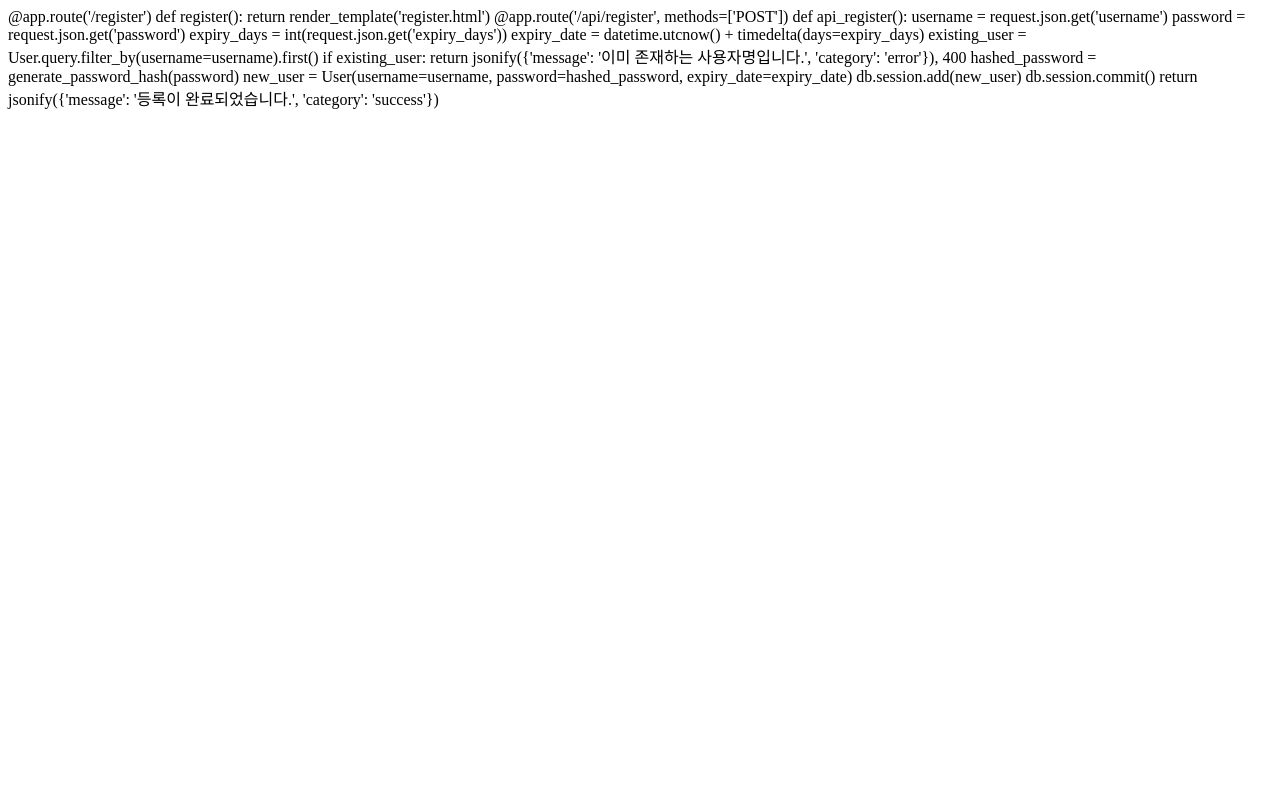
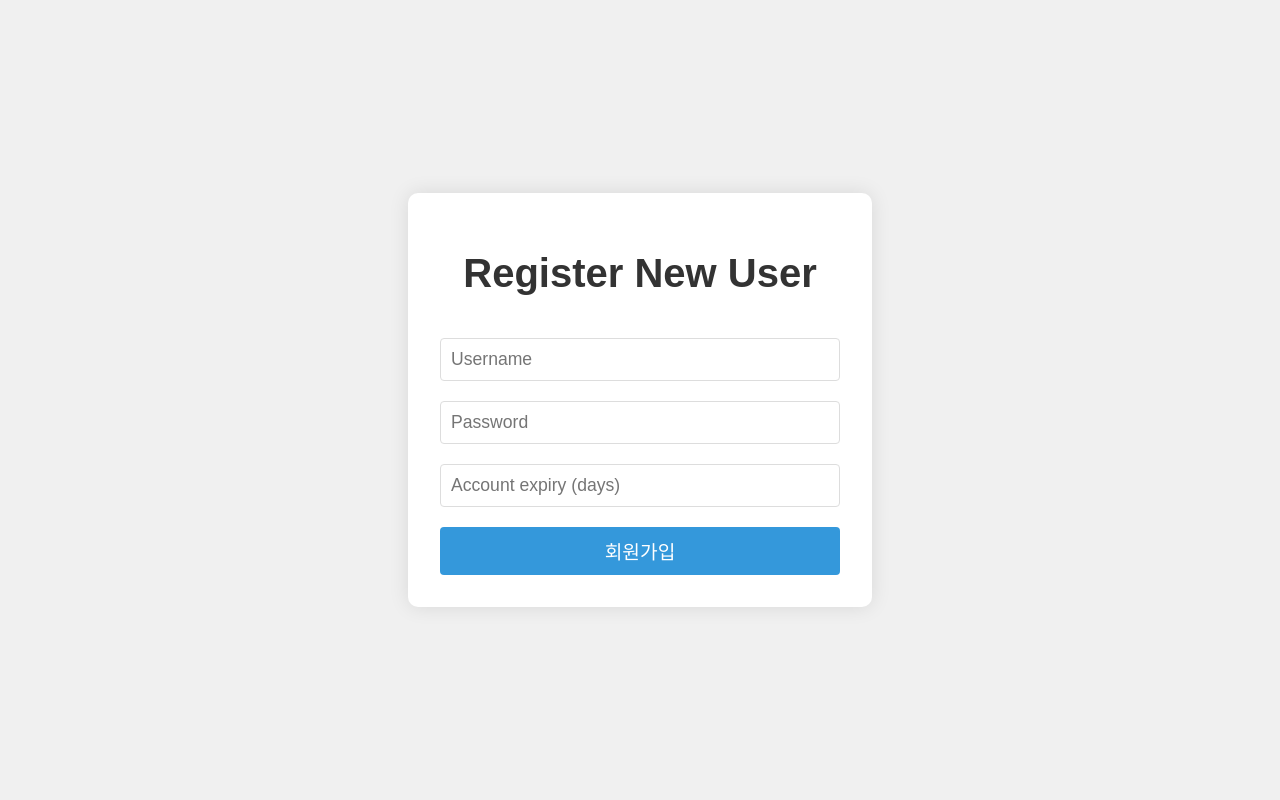
Before and after one commit to soomincd/flask, a Flask app: page /register in a window 1280 px wide. Run offline with Flask 2, Linux system fonts and the light colour scheme.

Commit message:
Update register.html

```diff
--- a/templates/register.html
+++ b/templates/register.html
@@ -1,20 +1,123 @@
-@app.route('/register')
-def register():
-    return render_template('register.html')
+<!DOCTYPE html>
+<html lang="ko">
+<head>
+    <meta charset="UTF-8">
+    <meta name="viewport" content="width=device-width, initial-scale=1.0">
+    <title>Edmakers - Register New User</title>
+    <link rel="stylesheet" href="{{ url_for('static', filename='styles.css') }}">
+    <link rel="icon" type="image/png" href="{{ url_for('static', filename='favicon.png') }}">
+    <style>
+        body {
+            font-family: Arial, sans-serif;
+            background-color: #f0f0f0;
+            display: flex;
+            justify-content: center;
+            align-items: center;
+            min-height: 100vh;
+            margin: 0;
+        }
+        .container {
+            background-color: white;
+            padding: 2rem;
+            border-radius: 10px;
+            box-shadow: 0 0 20px rgba(0,0,0,0.1);
+            width: 90%;
+            max-width: 400px;
+        }
+        h1 {
+            text-align: center;
+            color: #333;
+        }
+        form {
+            display: flex;
+            flex-direction: column;
+        }
+        input {
+            margin: 10px 0;
+            padding: 10px;
+            border: 1px solid #ddd;
+            border-radius: 4px;
+        }
+        button {
+            background-color: #3498db;
+            color: white;
+            border: none;
+            padding: 10px;
+            border-radius: 4px;
+            cursor: pointer;
+            margin-top: 10px;
+        }
+        button:hover {
+            background-color: #2980b9;
+        }
+        #flash-messages {
+            margin-top: 1rem;
+        }
+        .flash-message {
+            padding: 10px;
+            border-radius: 4px;
+            margin-bottom: 10px;
+        }
+        .flash-message.success {
+            background-color: #d4edda;
+            color: #155724;
+        }
+        .flash-message.error {
+            background-color: #f8d7da;
+            color: #721c24;
+        }
+    </style>
+</head>
+<body>
+    <div class="container">
+        <h1>Register New User</h1>
+        <div id="flash-messages"></div>
+        <form id="register-form">
+            <input type="text" name="username" placeholder="Username" required>
+            <input type="password" name="password" placeholder="Password" required>
+            <input type="number" name="expiry_days" placeholder="Account expiry (days)" required>
+            <button type="submit">회원가입</button>
+        </form>
+    </div>
 
-@app.route('/api/register', methods=['POST'])
-def api_register():
-    username = request.json.get('username')
-    password = request.json.get('password')
-    expiry_days = int(request.json.get('expiry_days'))
-    expiry_date = datetime.utcnow() + timedelta(days=expiry_days)
+    <script>
+        document.getElementById('register-form').addEventListener('submit', function(e) {
+            e.preventDefault();
 
-    existing_user = User.query.filter_by(username=username).first()
-    if existing_user:
-        return jsonify({'message': '이미 존재하는 사용자명입니다.', 'category': 'error'}), 400
+            const formData = new FormData(this);
+            const registerData = {
+                username: formData.get('username'),
+                password: formData.get('password'),
+                expiry_days: formData.get('expiry_days')
+            };
 
-    hashed_password = generate_password_hash(password)
-    new_user = User(username=username, password=hashed_password, expiry_date=expiry_date)
-    db.session.add(new_user)
-    db.session.commit()
-    return jsonify({'message': '등록이 완료되었습니다.', 'category': 'success'})
+            fetch('/api/register', {
+                method: 'POST',
+                headers: {
+                    'Content-Type': 'application/json',
+                },
+                body: JSON.stringify(registerData),
+            })
+            .then(response => response.json())
+            .then(data => {
+                showFlashMessage(data.message, data.category);
+                if (data.category === 'success') {
+                    document.getElementById('register-form').reset();
+                }
+            })
+            .catch(error => {
+                console.error('Error:', error);
+                showFlashMessage('등록 중 오류가 발생했습니다.', 'error');
+            });
+        });
+
+        function showFlashMessage(message, category) {
+            const flashDiv = document.getElementById('flash-messages');
+            flashDiv.innerHTML = `<div class="flash-message ${category}">${message}</div>`;
+            setTimeout(() => {
+                flashDiv.innerHTML = '';
+            }, 5000);
+        }
+    </script>
+</body>
+</html>
```
